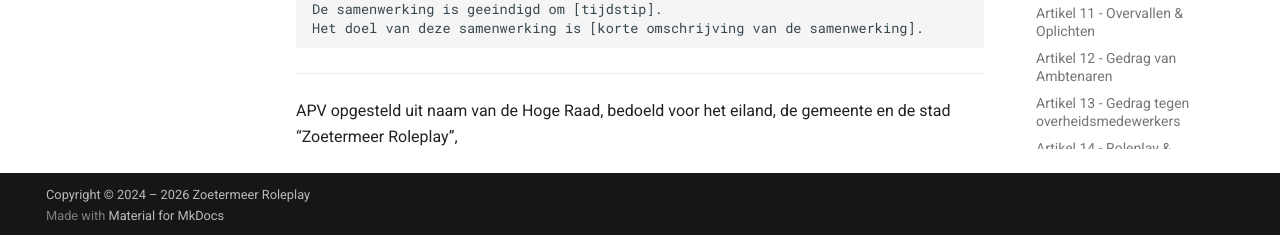
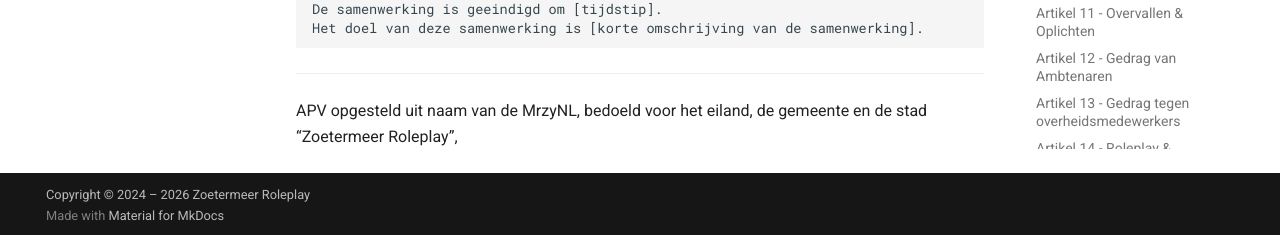
Before and after one commit to mrzynl-dev/zoetermeer-wet-en-regelgeving, an MkDocs documentation site: the page built from docs/apv.md, in a window 1280 px wide and 900 px high, scrolled down 15928 px. Shown: the part 662-897 px from the top of the window. Built offline with MkDocs 1.6.1 and Material for MkDocs 9.7.7, drawn with Linux system fonts in a browser that asks for light colours; comment, search, counter and statistics services are not loaded.

Commit message:
Update apv.md

````diff
--- a/docs/apv.md
+++ b/docs/apv.md
@@ -406,4 +406,4 @@ Het doel van deze samenwerking is [korte omschrijving van de samenwerking].
 ```
 
 ---------------------
-APV opgesteld uit naam van de Hoge Raad, bedoeld voor het eiland, de gemeente en de stad “Zoetermeer Roleplay”,
+APV opgesteld uit naam van de MrzyNL, bedoeld voor het eiland, de gemeente en de stad “Zoetermeer Roleplay”,
````
